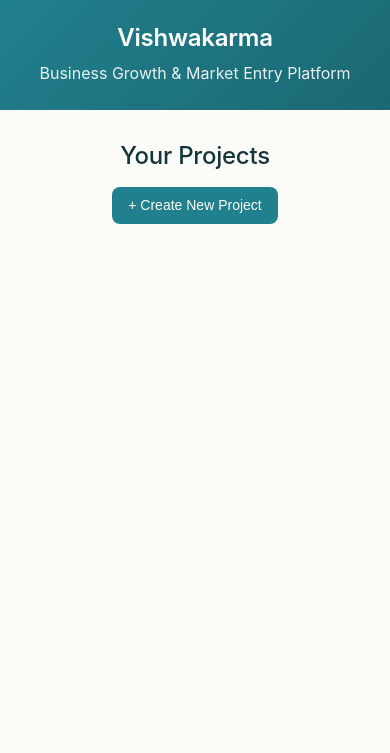
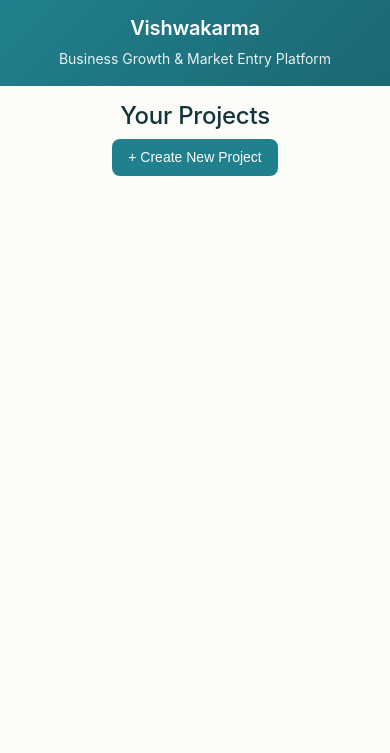
Before and after one commit to harshwardhan-singh-bais/Vishwakarma, a Django app: page / in a window 390 px wide. Shown: the top 753 px of the page. Run offline with Django 5.2, Linux system fonts and the light colour scheme; data that the repository does not hold is empty; some web fonts are replaced.

Commit message:
Changes Made

```diff
--- a/vishwakarma/artisan/static/artisan/style.css
+++ b/vishwakarma/artisan/static/artisan/style.css
@@ -1359,3 +1359,98 @@ select.form-control {
         height: 250px;
     }
 }
+
+@media (max-width: 600px) {
+    .container {
+        padding-left: var(--space-8);
+        padding-right: var(--space-8);
+    }
+    .header {
+        padding: var(--space-16) 0;
+    }
+    .header-title {
+        font-size: var(--font-size-2xl);
+    }
+    .header-subtitle {
+        font-size: var(--font-size-base);
+    }
+    .main-content {
+        padding: var(--space-16) 0;
+    }
+    .dashboard-header {
+        flex-direction: column;
+        gap: var(--space-8);
+        margin-bottom: var(--space-16);
+    }
+    .projects-grid {
+        grid-template-columns: 1fr;
+        gap: var(--space-12);
+    }
+    .project-card {
+        padding: var(--space-12);
+    }
+    .project-card-title {
+        font-size: var(--font-size-lg);
+    }
+    .project-card-description {
+        font-size: var(--font-size-sm);
+    }
+    .project-view {
+        padding: var(--space-8) 0;
+    }
+    .project-header {
+        margin-bottom: var(--space-16);
+    }
+    .project-nav {
+        flex-direction: column;
+        border-bottom: none;
+        border-right: 2px solid var(--color-border);
+        margin-bottom: var(--space-16);
+    }
+    .nav-btn {
+        padding: var(--space-8) var(--space-12);
+        font-size: var(--font-size-sm);
+        border-bottom: 1px solid var(--color-border);
+        border-right: none;
+    }
+    .nav-btn.active::after {
+        left: auto;
+        right: 0;
+        top: 0;
+        bottom: 0;
+        width: 2px;
+        height: 100%;
+        background: var(--color-primary);
+    }
+    .segment-content {
+        min-height: 200px;
+    }
+    .qa-item, .analysis-item, .stats-card, .chat-container {
+        padding: var(--space-12);
+    }
+    .analysis-list, .qa-list {
+        gap: var(--space-12);
+    }
+    .stats-dashboard {
+        grid-template-columns: 1fr;
+        gap: var(--space-12);
+    }
+    .chart-container {
+        height: 180px;
+        padding: var(--space-8);
+    }
+    .modal-content {
+        width: 98%;
+        max-width: 98vw;
+        padding: var(--space-8);
+    }
+    .modal-header, .modal-body {
+        padding: var(--space-12);
+    }
+    .chat-header, .chat-input {
+        padding: var(--space-8);
+    }
+    .chat-messages {
+        padding: var(--space-8);
+    }
+}
--- a/vishwakarma/artisan/templates/artisan/index.html
+++ b/vishwakarma/artisan/templates/artisan/index.html
@@ -55,6 +55,7 @@
                 <button class="nav-btn" data-segment="analysis">Project Analysis</button>
                 <button class="nav-btn" data-segment="statistics">Statistics</button>
                 <button class="nav-btn" data-segment="chat">Chat</button>
+                <button class="nav-btn" data-segment="create-content">Create Content</button> <!-- New Segment Button -->
             </nav>
 
             <!-- Project Segments -->
```
